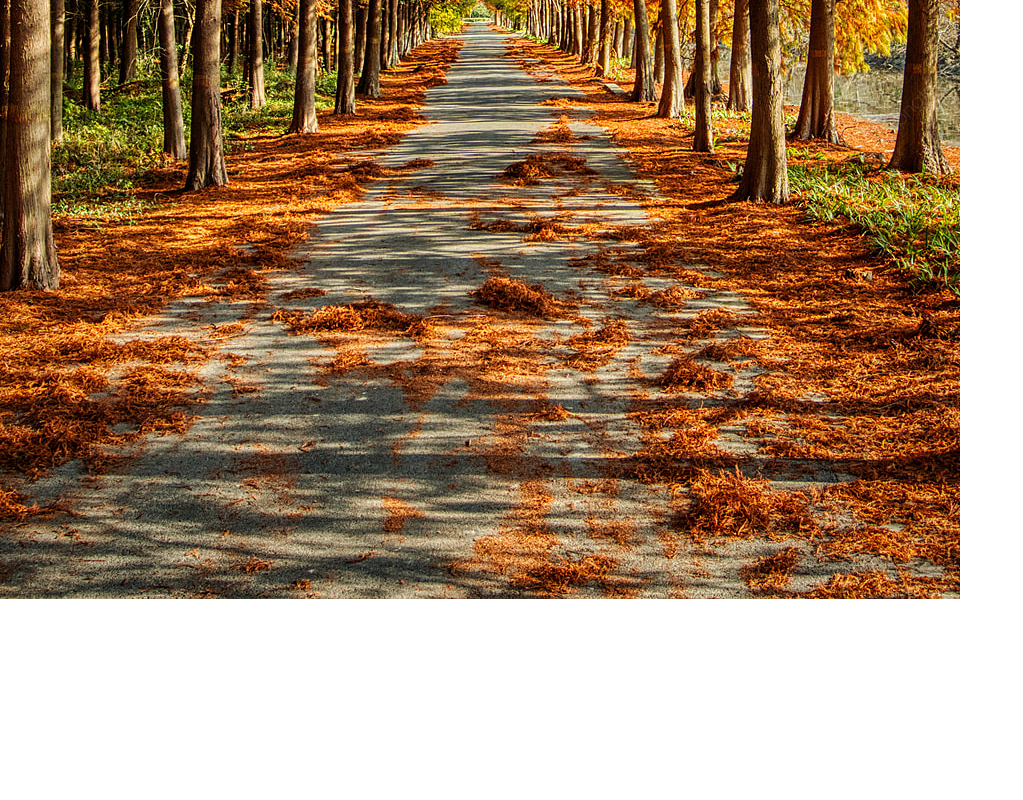
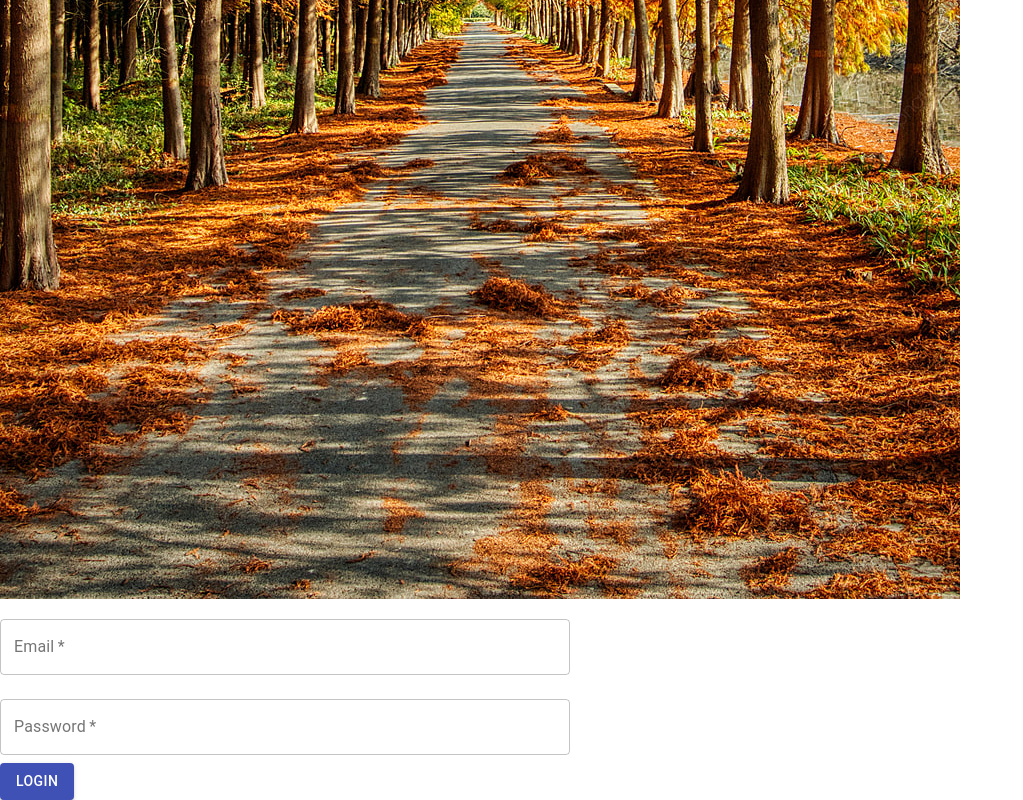
Before and after one commit to ferpavanello/lji-login, a React (Create React App) app: page / in a window 1280 px wide. Shown: the part 764-1564 px from the top of the page, without its empty margins (0-1023 px from the left). Before the commit the page ends 1367 px from the top, so only its background shows below. Built offline with nearby package versions, Linux system fonts and the light colour scheme.

Commit message:
Create login form

```diff
--- a/package.json
+++ b/package.json
@@ -3,6 +3,7 @@
   "version": "0.1.0",
   "private": true,
   "dependencies": {
+    "@material-ui/core": "^4.12.1",
     "@testing-library/jest-dom": "^5.11.4",
     "@testing-library/react": "^11.1.0",
     "@testing-library/user-event": "^12.1.10",
--- a/src/App.js
+++ b/src/App.js
@@ -1,10 +1,13 @@
+import { Grid } from '@material-ui/core'
 import './App.css';
 import LoginImage from './components/login-image/LoginImage'
+import LoginForm from './components/login-form/LoginForm'
 
 export default function App() {
   return (
-    <>
+    <Grid container>
       <LoginImage />
-    </>
+      <LoginForm />
+    </Grid>
   );
 }
--- /dev/null
+++ b/src/components/login-form/LoginForm.jsx
@@ -0,0 +1,70 @@
+import React, { useState } from 'react'
+import { TextField, Button } from '@material-ui/core'
+
+export default function LoginForm() {
+  const [email, setEmail] = useState('')
+  const [password, setPassword] = useState('')
+  const [emailError, setEmailError] = useState({ message: '', isValid: true })
+
+  function isValidEmail (content) {
+    const re = /^(([^<>()[\]\\.,;:\s@\"]+(\.[^<>()[\]\\.,;:\s@\"]+)*)|(\".+\"))@((\[[0-9]{1,3}\.[0-9]{1,3}\.[0-9]{1,3}\.[0-9]{1,3}\])|(([a-zA-Z\-0-9]+\.)+[a-zA-Z]{2,}))$/;
+    return re.test(email)
+  }
+
+  function emailValidation (event){
+    const emailContent = event.target.value;
+    if (!isValidEmail(emailContent)) {
+      setEmailError({
+        isValid: false,
+        message: 'This is not a valid email, please verify'
+      })
+      return
+    }
+    setEmailError({ isValid: true, message: '' })
+    setEmail(emailContent)
+  }
+
+  return (
+    <form
+      onSubmit={(event) => {
+        event.preventDefault()
+        console.log(this.state)
+      }}
+    >
+      <TextField
+        value={email}
+        onChange={(event) => {
+          setEmail(event.target.value)
+        }}
+        onBlur={emailValidation}
+        error={!emailError.isValid}
+        helperText={emailError.message}
+        id="email"
+        name="email"
+        label="Email"
+        type="email"
+        required
+        variant="outlined"
+        margin="normal"
+        fullWidth
+      />
+      <TextField
+        value={password}
+        onChange={(event) => {
+          setPassword(event.target.value)
+        }}
+        id="password"
+        name="password"
+        label="Password"
+        type="password"
+        required
+        variant="outlined"
+        margin="normal"
+        fullWidth
+      />
+      <Button type="submit" variant="contained" color="primary">
+        Login
+      </Button>
+    </form>
+  )
+}
--- a/src/components/login-image/LoginImage.jsx
+++ b/src/components/login-image/LoginImage.jsx
@@ -1,4 +1,4 @@
-import React, { Component } from 'react'
+import React from 'react'
 import treesImage from './../../path-between-trees.jpg';
 
 function LoginImage() {
```
Also changed, not shown: 1 other file (tests, documents, lock files or other folders).
